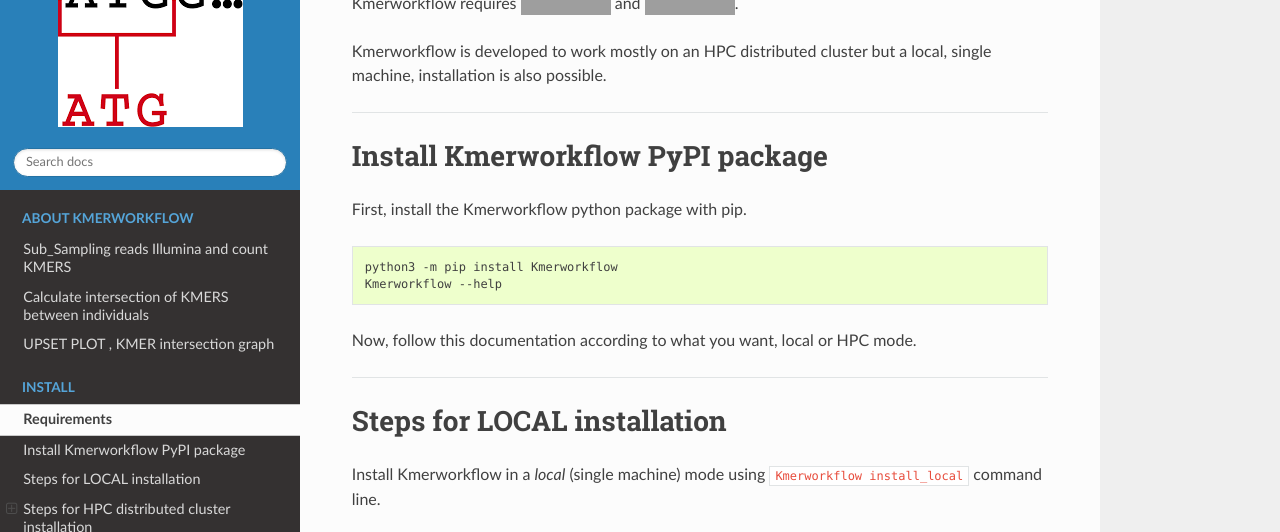
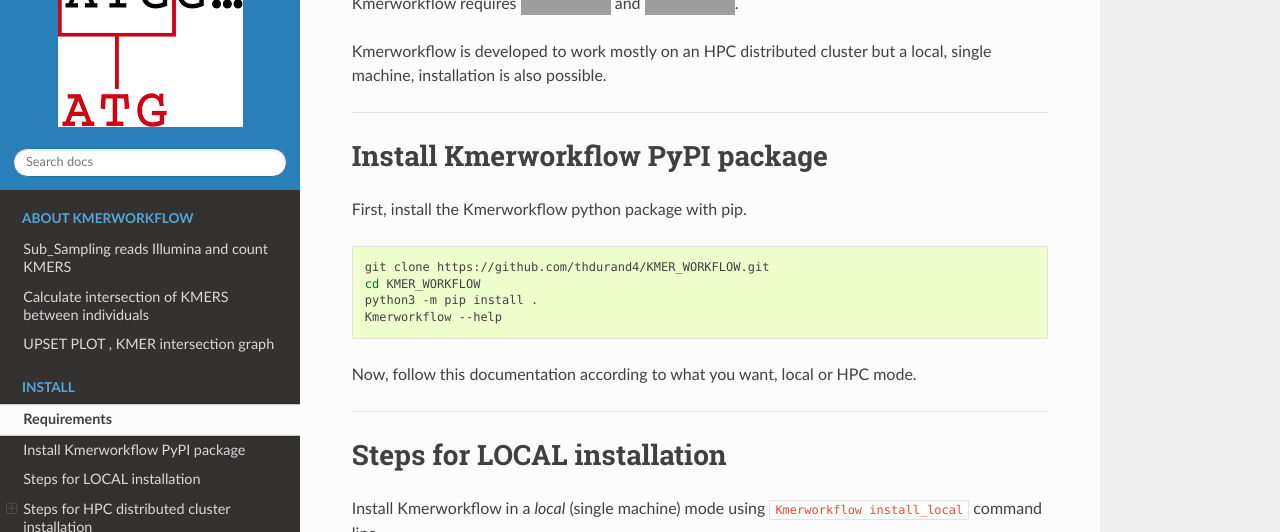
Before and after one commit to thdurand4/KMER_WORKFLOW, a Sphinx documentation site: the page built from docs/source/INSTALL.rst, in a window 1280 px wide and 900 px high, scrolled down 732 px, cut to the strip 0-532 px from the top of the window. Built offline with Sphinx 7.4.7 and the Read the Docs theme 2.0.0, drawn with Linux system fonts in a browser that asks for light colours; the version number could not be read and is left out; grey boxes are pictures that could not be loaded.

Commit message:
Update INSTALL.rst

```diff
--- a/docs/source/INSTALL.rst
+++ b/docs/source/INSTALL.rst
@@ -19,7 +19,9 @@ First, install the Kmerworkflow python package with pip.
 
 .. code-block:: bash
 
-   python3 -m pip install Kmerworkflow
+   git clone https://github.com/thdurand4/KMER_WORKFLOW.git
+   cd KMER_WORKFLOW
+   python3 -m pip install .
    Kmerworkflow --help
 
 Now, follow this documentation according to what you want, local or HPC mode.
```
